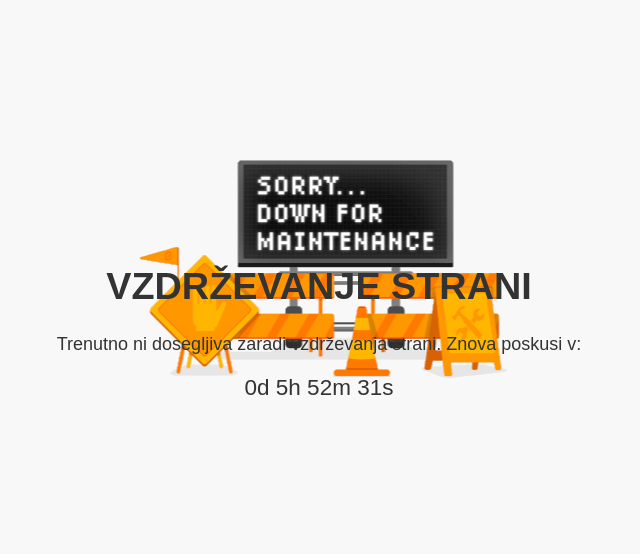
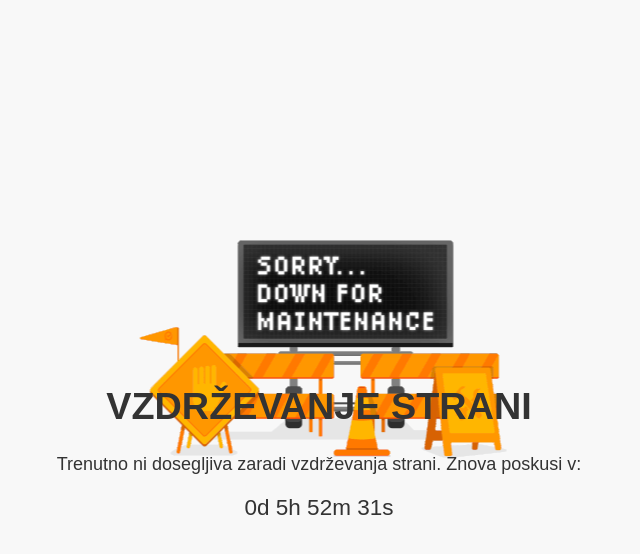
Before and after one commit to razrednicasopis/razrednicasopis.github.io, a plain HTML site: page index.html in a window 1280 px wide. Shown: the whole page, without its empty margins (321-961 px from the left). Drawn offline with Linux system fonts and the light colour scheme.

Commit message:
Beta 1.5

```diff
--- a/popravila.css
+++ b/popravila.css
@@ -7,12 +7,11 @@ body {
 .maintenance-container {
     text-align: center;
     position: absolute;
-    top: 40%; /* Adjust the vertical position of the container */
+    top: 55%; /* Adjust the vertical position of the container */
     left: 50%;
     transform: translate(-50%, -50%);
     color: #333;
 }
-
 
 
 h1 {
@@ -34,7 +33,7 @@ p {
 
 img {
     position: absolute;
-    top: 20%; /* Adjust the vertical position of the image */
+    top: 30%; /* Adjust the vertical position of the image */
     left: 50%;
     transform: translateX(-50%);
     padding: 0; /* Remove excessive padding */
```
